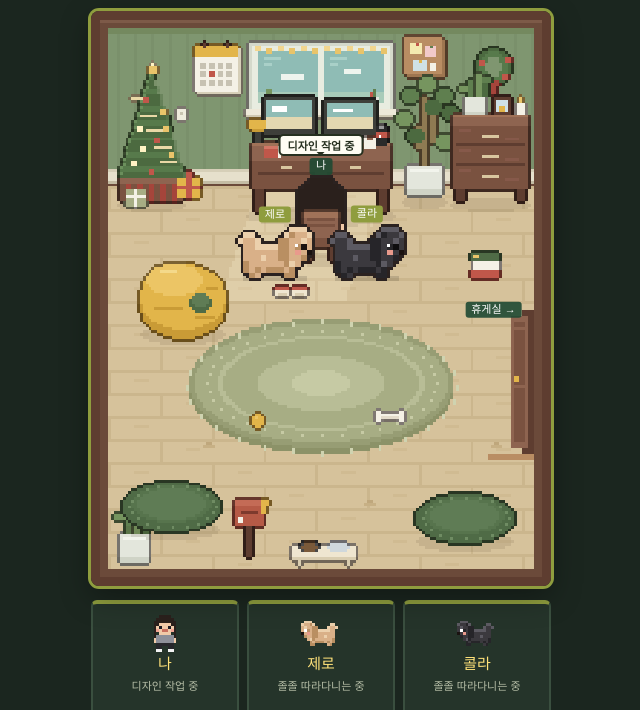
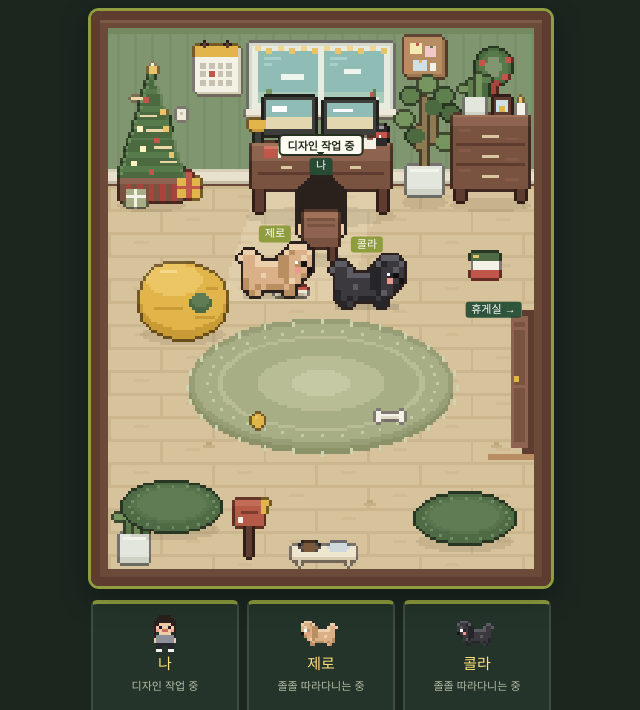
Before and after one commit to soohyun7227/bunny, a plain HTML site: page bunny_room/index.html in a window 1280 px wide. Shown: the part 90-800 px from the top of the page, without its empty margins (319-959 px from the left). Drawn offline with Linux system fonts and the light colour scheme.

Commit message:
Dogs wait on the floor instead of climbing onto the table, sofa, desk or beanbag
Co-Authored-By: Claude Opus 5.5 <noreply@anthropic.com>
Claude-Session: https://claude.ai/code/session_017jBMJu5sbdsGT4cjNbDcNS

```diff
--- a/bunny_room/index.html
+++ b/bunny_room/index.html
@@ -343,6 +343,11 @@ const LPLAN={
   choco:()=>[['@me','졸졸 따라다니는 중',2,[15,25]],['l_rugNap','바닥에서 쿨쿨',3,[20,30]],['l_beg2','간식 기다리는 중',2,[12,18]]],
 };
 const DOOR={work:{x:146,y:132},lounge:{x:14,y:132}};
+/* furniture dogs must not stand on: [x1,y1,x2,y2,exit side] */
+const BLOCK={
+  lounge:[[38,106,106,138,'down'],[112,84,156,182,'left']],
+  work:[[52,40,108,94,'down'],[12,88,48,116,'down']],
+};
 let VIEW='work',LOC='work',viewManual=false,treeFlash=0,LOC_PREF='work',prefUntil=0;
 function drawLounge(t){
   const night=isNight();
@@ -1003,7 +1008,11 @@ function step(now){
     if(a.follow){
       const o=byId[a.follow],off=a.id==='latte'?{x:-16,y:6}:{x:16,y:8};
       if(o.scene!==a.scene){a.follow=null;a.until=0;return;}
-      const tx=Math.max(14,Math.min(146,o.x+off.x)),ty=Math.max(a.scene==='lounge'?70:90,Math.min(190,o.y+off.y)),dx=tx-a.x,dy=ty-a.y,dd=Math.hypot(dx,dy);
+      let tx=Math.max(14,Math.min(146,o.x+off.x)),ty=Math.max(a.scene==='lounge'?70:90,Math.min(190,o.y+off.y));
+      // dogs wait on the floor in front of furniture instead of climbing onto it
+      const blk=(BLOCK[a.scene]||[]).find(b=>tx>b[0]&&tx<b[2]&&ty>b[1]&&ty<b[3]);
+      if(blk){if(blk[4]==='left'){tx=blk[0]-10+(a.id==='latte'?0:-6);ty=a.id==='latte'?152:170;}else ty=blk[3]+(a.id==='latte'?8:12);}
+      const dx=tx-a.x,dy=ty-a.y,dd=Math.hypot(dx,dy);
       if(dd>3){const mv=Math.min(dd,(speed+(dd>30?24:0))*dt);a.x+=dx/dd*mv;a.y+=dy/dd*mv;if(Math.abs(dx)>.5)a.flip=dx>0;a.pose='walk';a.ft+=dt;if(a.ft>.14){a.ft=0;a.frame=a.frame===1?2:1;}}
       else a.pose='sit';
       return;
```
Also changed, not shown: index.html (+10 -1 lines).
